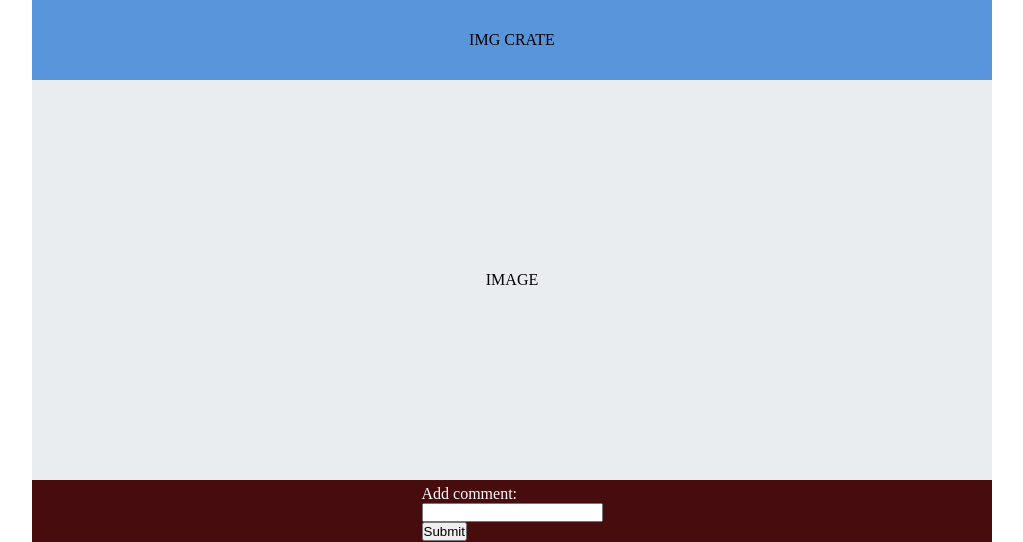
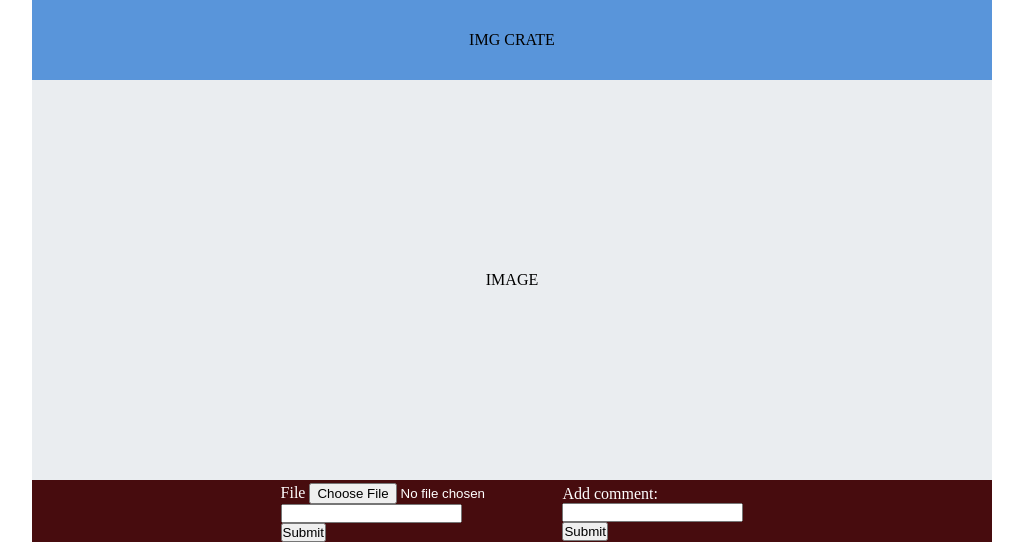
Before and after one commit to VainerV/imgcrate2, a website: page public/view.html in a window 1280 px wide. Shown: the top 542 px of the page, without its empty margins (128-1151 px from the left). Drawn offline with nearby package versions, Linux system fonts and the light colour scheme.

Commit message:
File upload added to main html page

```diff
--- a/public/view.html
+++ b/public/view.html
@@ -37,7 +37,24 @@
         <div class='section feature-2'>
 
 
+<div>
 
+
+        <form action="/uploads" method="POST" id="fileUploadForm">
+          <div class="file-field input-field">
+          <div class="btn gray">
+            <span>File</span>
+            <input name="image" type="file" id="image">
+          </div>
+
+        </div>
+        <div>
+            <input type="text" name="comment" id="initialcomment">
+        </div>
+        <button type="submit" class="submitbtn">Submit</button>
+      </form>
+
+</div>
 
             <div>
                 Add comment:
```
